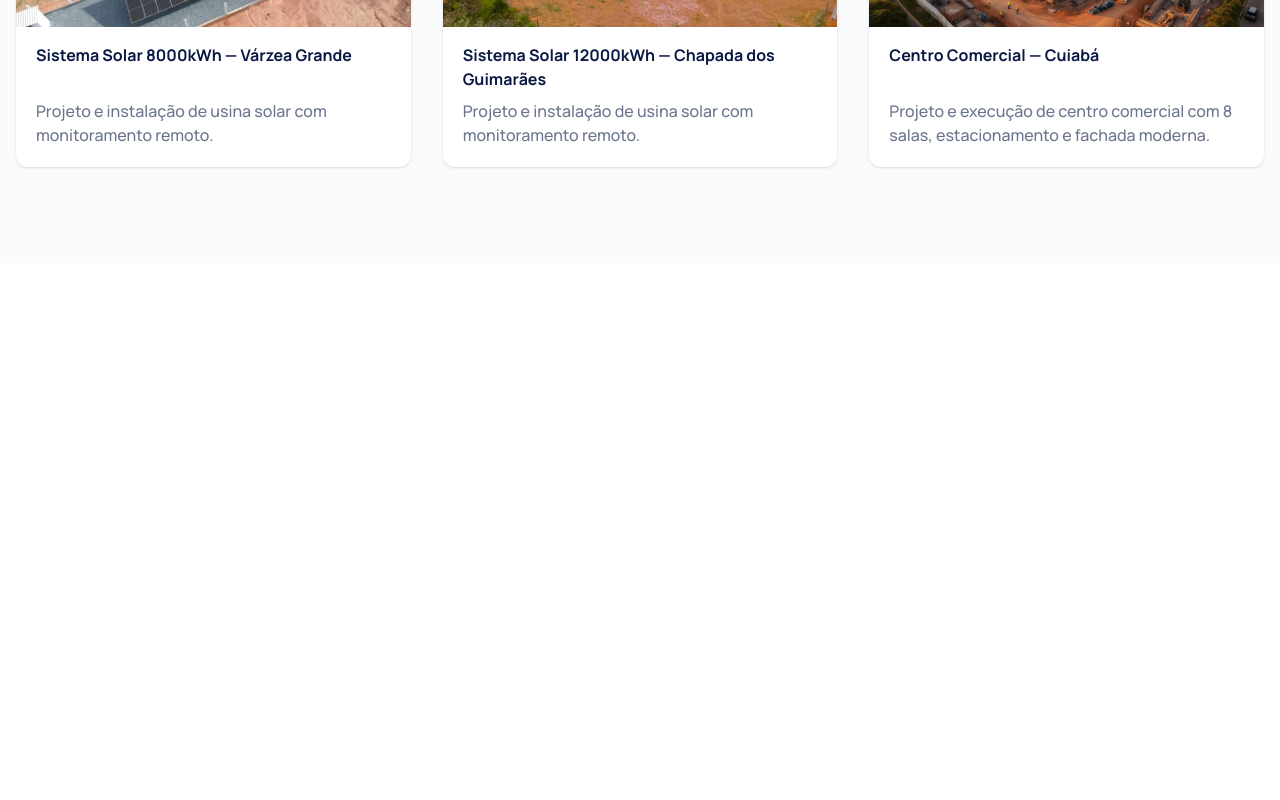
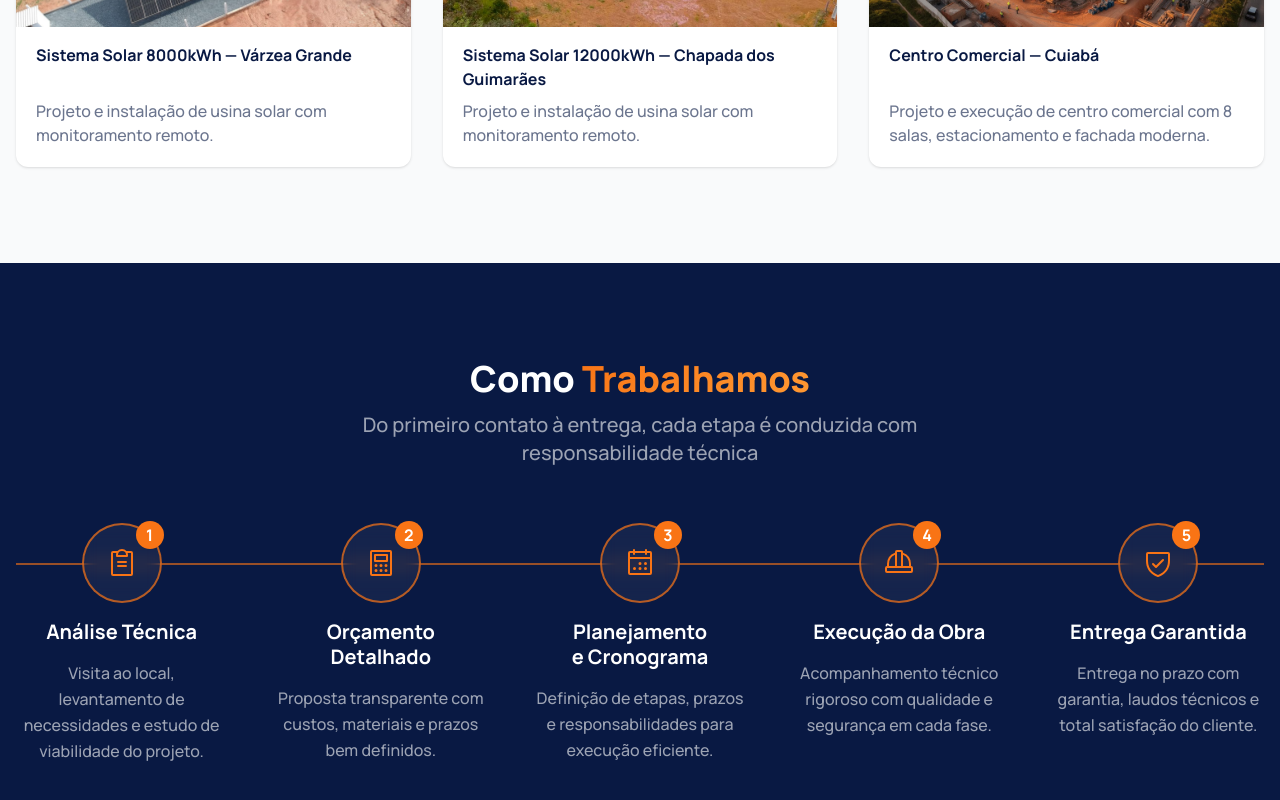
Before and after one commit to levyprado/aox-engenharia, a Next.js app: page / in a window 1280 px wide. Shown: the part 2717-3517 px from the top of the page. Before the commit the page ends 2980 px from the top, so only its background shows below. Built offline with nearby package versions, Linux system fonts and the light colour scheme.

Commit message:
feat: integrate steps section into home page

```diff
--- a/src/app/page.tsx
+++ b/src/app/page.tsx
@@ -3,6 +3,7 @@ import About from '@/components/sections/about'
 import Hero from '@/components/sections/hero'
 import Projects from '@/components/sections/projects'
 import Services from '@/components/sections/services'
+import Steps from '@/components/sections/steps'
 
 export default function HomePage() {
   return (
@@ -13,6 +14,7 @@ export default function HomePage() {
         <Services id='servicos' />
         <About id='sobre' />
         <Projects id='projetos' />
+        <Steps />
       </main>
       <footer></footer>
     </>
```
